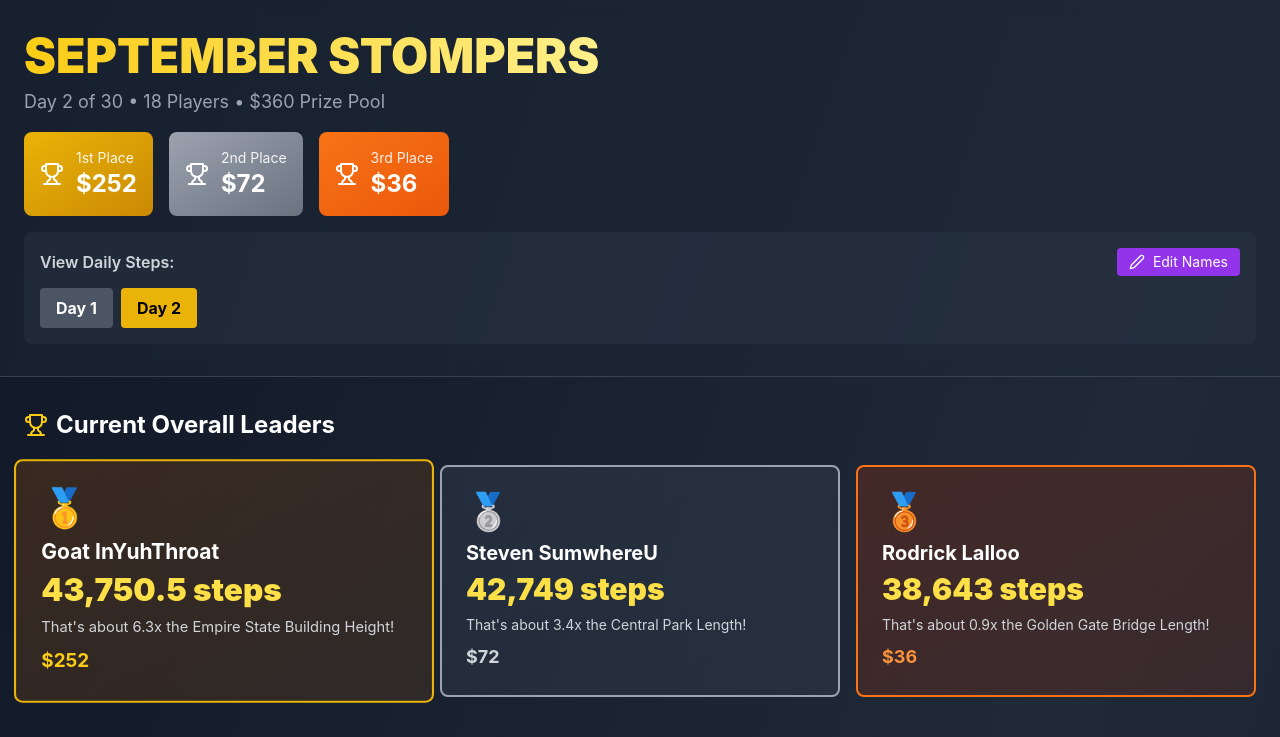
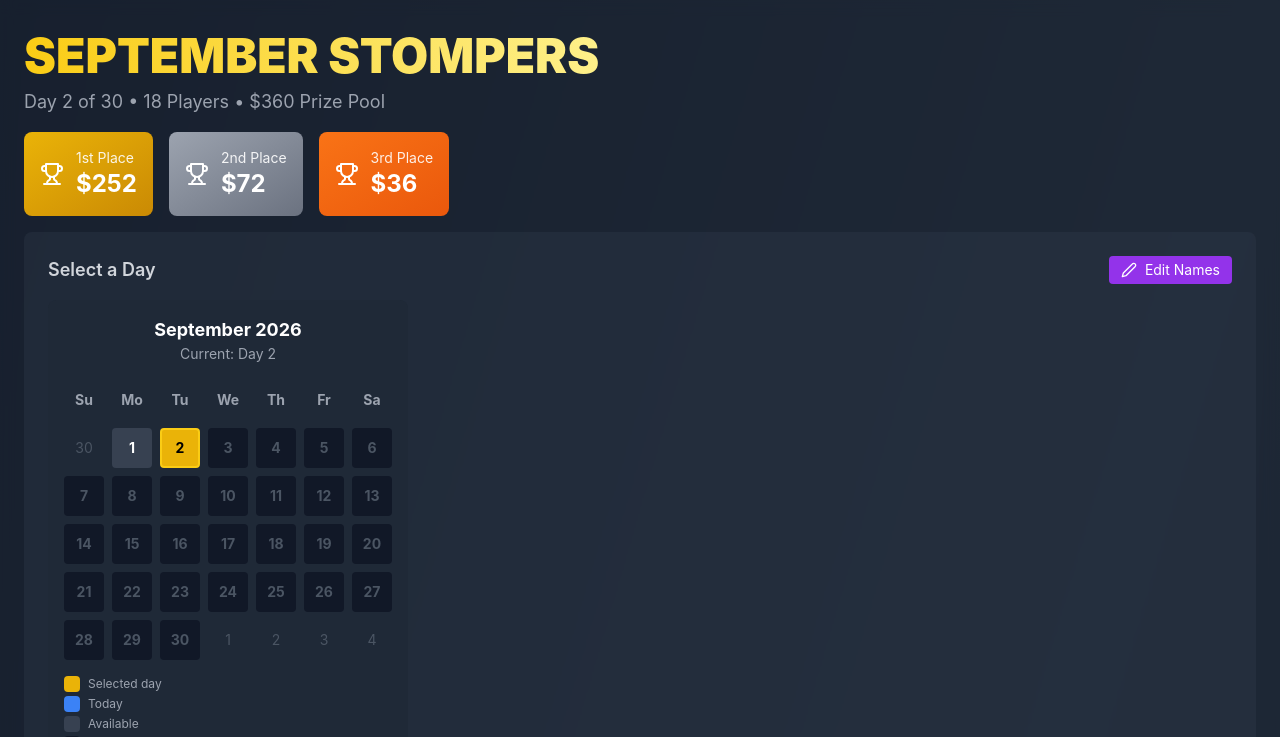
Before and after one commit to randytheshiv/september-stompers, a Next.js app: page / in a window 1280 px wide. Shown: the top 737 px of the page. Built offline with nearby package versions, Linux system fonts and the light colour scheme; no server answers.

Commit message:
Update index.js

```diff
--- a/pages/index.js
+++ b/pages/index.js
@@ -333,10 +333,10 @@ export default function StompersApp() {
               </div>
             </div>
 
-            {/* Day Selector */}
-            <div className="bg-gray-700/30 rounded-lg p-4">
-              <div className="flex justify-between items-center mb-3">
-                <p className="text-gray-300 font-semibold">View Daily Steps:</p>
+            {/* Calendar Day Selector */}
+            <div className="bg-gray-700/30 rounded-lg p-6">
+              <div className="flex justify-between items-center mb-4">
+                <p className="text-gray-300 font-semibold text-lg">Select a Day</p>
                 <button
                   onClick={() => setEditingNames(!editingNames)}
                   className="flex items-center gap-2 px-3 py-1 bg-purple-600 hover:bg-purple-700 rounded text-sm"
@@ -345,20 +345,92 @@ export default function StompersApp() {
                   {editingNames ? 'Done' : 'Edit Names'}
                 </button>
               </div>
-              <div className="flex flex-wrap gap-2">
-                {Array.from({ length: data.challenge.currentDay }, (_, i) => i + 1).map(day => (
-                  <button
-                    key={day}
-                    onClick={() => setSelectedDay(day)}
-                    className={`px-4 py-2 rounded font-bold transition ${
-                      selectedDay === day
-                        ? 'bg-yellow-500 text-black'
-                        : 'bg-gray-600 hover:bg-gray-500 text-white'
-                    }`}
-                  >
-                    Day {day}
-                  </button>
-                ))}
+
+              {/* Calendar Display */}
+              <div className="bg-gray-800 rounded-lg p-4 inline-block">
+                <div className="text-center mb-4">
+                  <h3 className="text-white font-bold text-lg">September 2026</h3>
+                  <p className="text-gray-400 text-sm">Current: Day {data.challenge.currentDay}</p>
+                </div>
+
+                {/* Calendar Grid */}
+                <div className="grid grid-cols-7 gap-2">
+                  {/* Day headers */}
+                  {['Su', 'Mo', 'Tu', 'We', 'Th', 'Fr', 'Sa'].map(day => (
+                    <div key={day} className="text-center text-gray-400 font-bold text-sm w-10 h-10 flex items-center justify-center">
+                      {day}
+                    </div>
+                  ))}
+
+                  {/* Calendar days */}
+                  {Array.from({ length: 35 }, (_, i) => {
+                    // September 2026 starts on Tuesday (day 2 of week)
+                    // Days 0-1: Previous month (Aug 30-31)
+                    // Days 2-31: September 1-30
+                    // Days 32-34: Next month (Oct 1-3)
+
+                    if (i < 1) {
+                      // Previous month days
+                      return (
+                        <div key={`prev-${i}`} className="text-center text-gray-600 text-sm w-10 h-10 flex items-center justify-center">
+                          {30 + i}
+                        </div>
+                      );
+                    } else if (i < 31) {
+                      // September days
+                      const day = i;
+                      const isAvailable = day <= data.challenge.currentDay;
+                      const isSelected = selectedDay === day;
+                      const isToday = day === data.challenge.currentDay;
+
+                      return (
+                        <button
+                          key={day}
+                          onClick={() => isAvailable && setSelectedDay(day)}
+                          disabled={!isAvailable}
+                          className={`text-center text-sm font-bold w-10 h-10 rounded flex items-center justify-center transition ${
+                            isSelected
+                              ? 'bg-yellow-500 text-black border-2 border-yellow-400'
+                              : isToday
+                              ? 'bg-blue-500 text-white'
+                              : isAvailable
+                              ? 'bg-gray-700 text-white hover:bg-gray-600 cursor-pointer'
+                              : 'bg-gray-900 text-gray-600 cursor-not-allowed'
+                          }`}
+                        >
+                          {day}
+                        </button>
+                      );
+                    } else {
+                      // Next month days
+                      return (
+                        <div key={`next-${i}`} className="text-center text-gray-600 text-sm w-10 h-10 flex items-center justify-center">
+                          {i - 30}
+                        </div>
+                      );
+                    }
+                  })}
+                </div>
+
+                {/* Legend */}
+                <div className="mt-4 text-xs text-gray-400 space-y-1">
+                  <div className="flex items-center gap-2">
+                    <div className="w-4 h-4 bg-yellow-500 rounded"></div>
+                    <span>Selected day</span>
+                  </div>
+                  <div className="flex items-center gap-2">
+                    <div className="w-4 h-4 bg-blue-500 rounded"></div>
+                    <span>Today</span>
+                  </div>
+                  <div className="flex items-center gap-2">
+                    <div className="w-4 h-4 bg-gray-700 rounded"></div>
+                    <span>Available</span>
+                  </div>
+                  <div className="flex items-center gap-2">
+                    <div className="w-4 h-4 bg-gray-900 rounded"></div>
+                    <span>Not yet</span>
+                  </div>
+                </div>
               </div>
             </div>
           </div>
```
